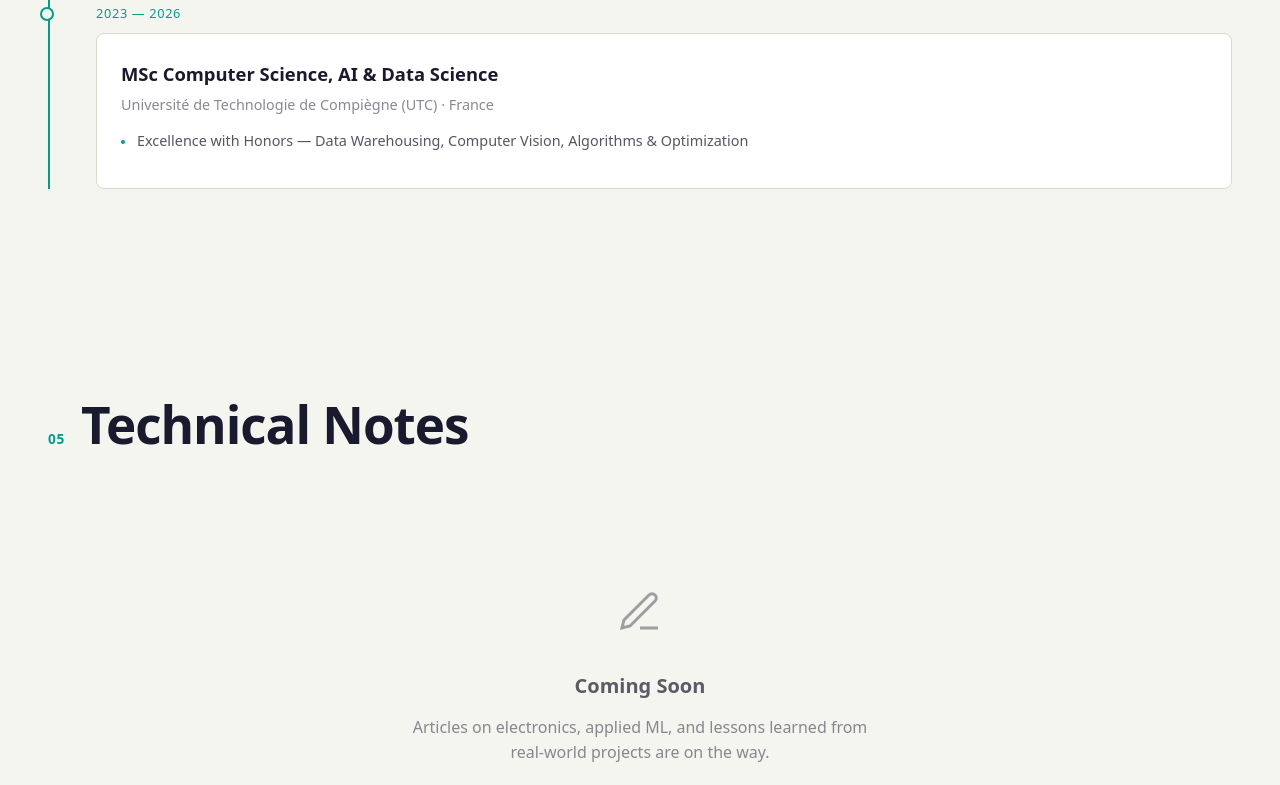
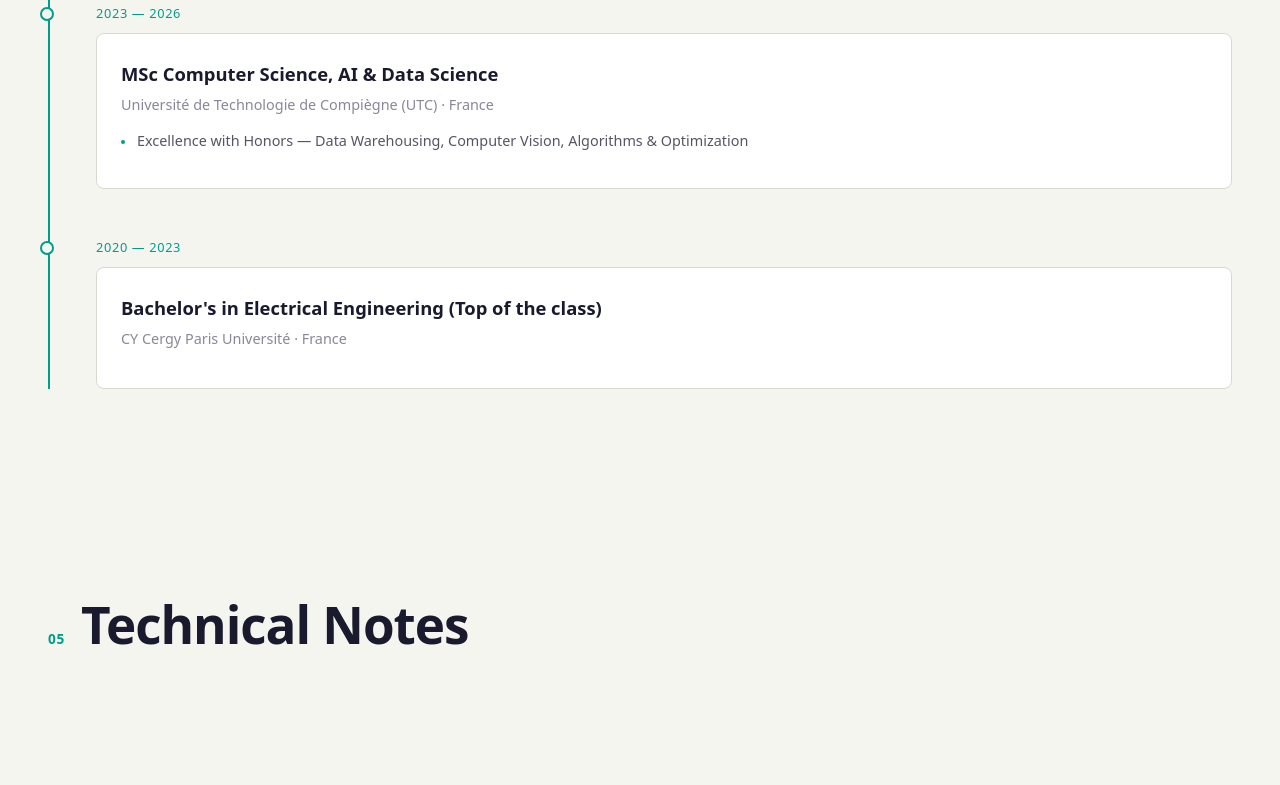
Before and after one commit to Massyle78/massyle.oumessaoud, a website built with Vite: page index.html in a window 1280 px wide. Shown: the part 6541-7326 px from the top of the page. Built offline with nearby package versions, Linux system fonts and the light colour scheme; animation ran at ten frames a second; a web font is replaced by a local one.

Commit message:
Add educational timeline entry for Bachelor's in Electrical Engineering at CY Cergy Paris Université

```diff
--- a/index.html
+++ b/index.html
@@ -450,6 +450,15 @@
           </div>
         </div>
 
+        <div class="timeline__entry">
+          <div class="timeline__dot" aria-hidden="true"></div>
+          <div class="timeline__date">2020 — 2023</div>
+          <div class="timeline__card">
+            <h3 class="timeline__role">Bachelor's in Electrical Engineering (Top of the class)</h3>
+            <p class="timeline__company">CY Cergy Paris Université &middot; France</p>
+          </div>
+        </div>
+
       </div>
     </div>
   </section>
```
